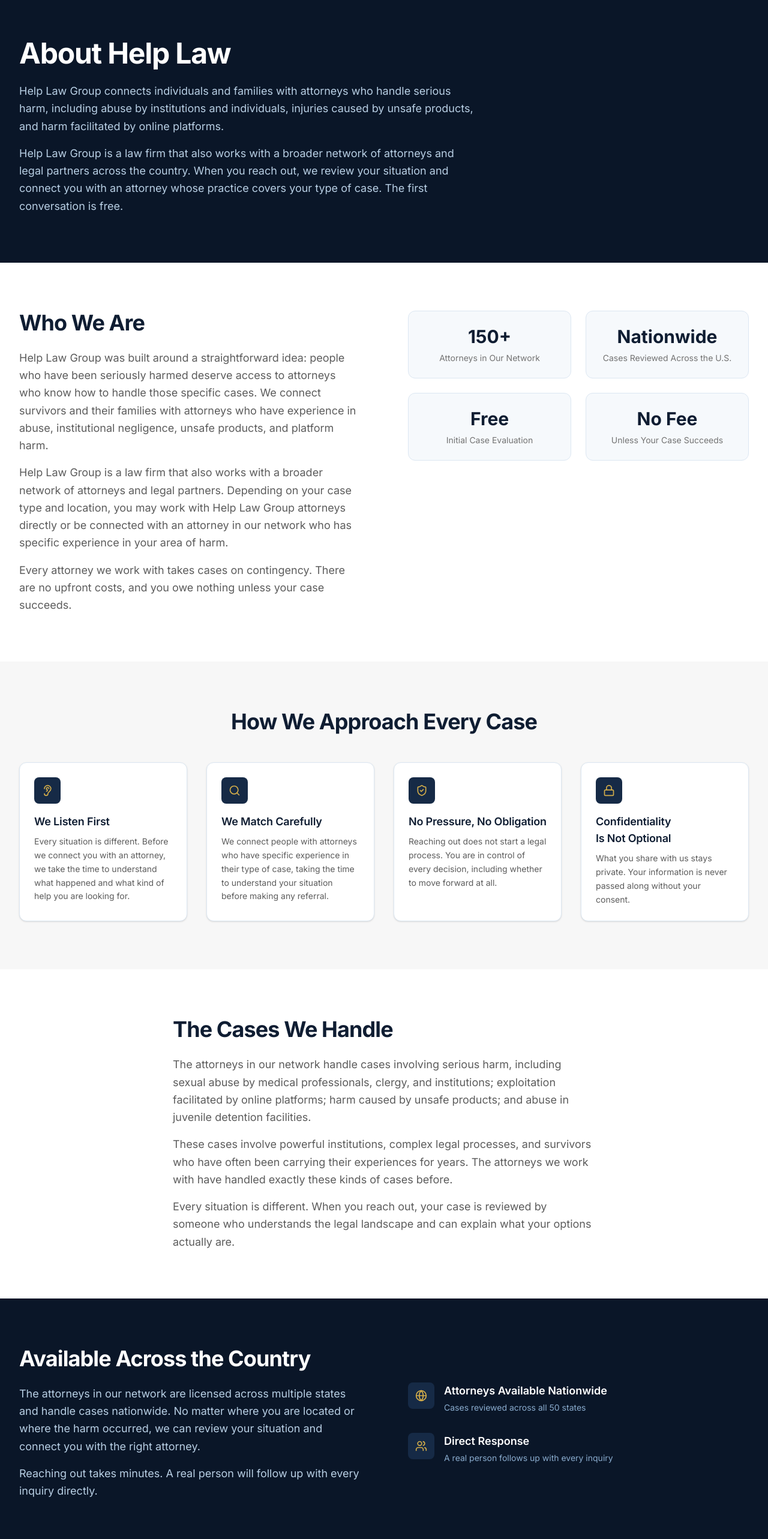
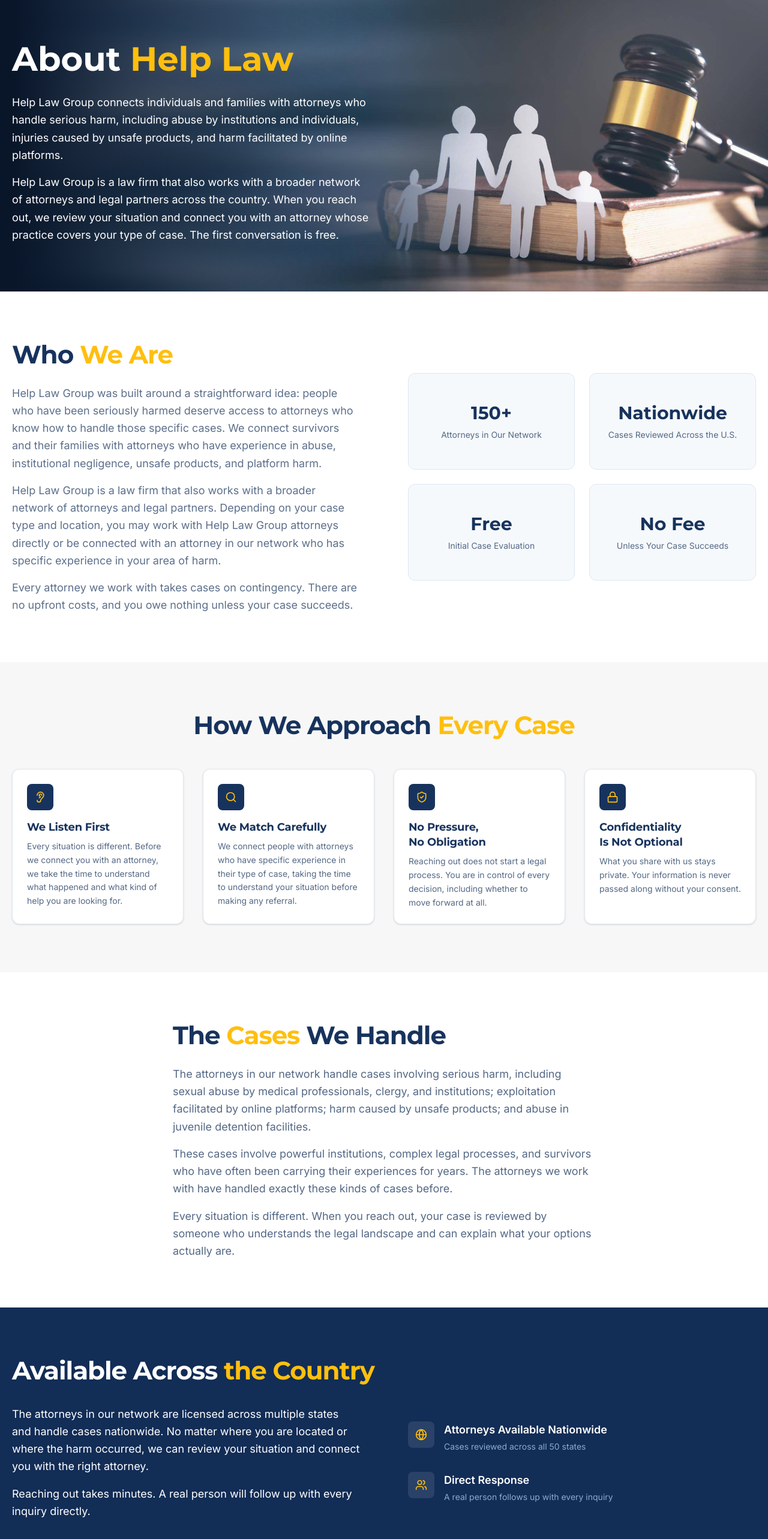
Before and after one commit to Ignition-Point/helplaw-nextjs, a Next.js app: page /about in a window 1280 px wide. Shown: the part 160-2726 px from the top of the page at 60% size. Built offline with nearby package versions, Linux system fonts and the light colour scheme.

Commit message:
feat: work on About,get-legal-help,faq,your-rights pages

```diff
--- a/src/app/about/page.tsx
+++ b/src/app/about/page.tsx
@@ -13,78 +13,91 @@
   return (
     <>
       <Breadcrumbs
-        items={[
-          { label: "Home", href: "/" },
-          { label: "About Us" },
-        ]}
+        items={[{ label: "Home", href: "/" }, { label: "About Us" }]}
       />
 
       {/* ─── SECTION 1: Hero ─── */}
-      <section className="bg-navy-950 py-16 sm:py-20">
-        <div className="mx-auto max-w-7xl px-4 sm:px-6 lg:px-8">
-          <h1 className="text-3xl sm:text-4xl lg:text-5xl font-bold text-white tracking-tight">
-            About Help Law
-          </h1>
-          <p className="mt-6 text-base sm:text-lg text-navy-200 leading-relaxed max-w-3xl">
-            Help Law Group connects individuals and families with attorneys who
-            handle serious harm, including abuse by institutions and individuals,
-            injuries caused by unsafe products, and harm facilitated by online
-            platforms.
-          </p>
-          <p className="mt-4 text-base sm:text-lg text-navy-200 leading-relaxed max-w-3xl">
-            Help Law Group is a law firm that also works with a broader network
-            of attorneys and legal partners across the country. When you reach
-            out, we review your situation and connect you with an attorney whose
-            practice covers your type of case. The first conversation is free.
-          </p>
+      <section
+        className="bg-[#1A365E] py-[40px] md:py-[60px] lg:py-[80px] relative overflow-hidden z-10"
+        style={{
+          backgroundImage: "url(/assets/alt/about-bg-img.jpg)",
+          backgroundSize: "cover",
+          backgroundPosition: "center top",
+          backgroundRepeat: "no-repeat",
+        }}
+      >
+        <div className="absolute -rotate-180 bg-[linear-gradient(270deg,_#09162A_1.84%,_rgba(9,22,42,0)_51.09%)] inset-0 pointer-events-none -z-10" />
+        <div className="mx-auto max-w-7xl px-5">
+          <div className=" w-full max-w-[600px]">
+            <h1 className="heading font-bold text-[32px] md:text-[42px] lg:text-[56px] leading-[1.2] align-middle capitalize text-white tracking-normal">
+              About <span className="text-[#FFBF0F]">Help Law</span>
+            </h1>
+            <p className="mt-6 text-base sm:text-lg text-white leading-relaxed">
+              Help Law Group connects individuals and families with attorneys
+              who handle serious harm, including abuse by institutions and
+              individuals, injuries caused by unsafe products, and harm
+              facilitated by online platforms.
+            </p>
+            <p className="mt-4 text-base sm:text-lg text-white leading-relaxed ">
+              Help Law Group is a law firm that also works with a broader
+              network of attorneys and legal partners across the country. When
+              you reach out, we review your situation and connect you with an
+              attorney whose practice covers your type of case. The first
+              conversation is free.
+            </p>
+          </div>
         </div>
       </section>
 
       {/* ─── SECTION 2 & 3: Who We Are + By the Numbers ─── */}
-      <section className="py-16 sm:py-20 bg-white">
-        <div className="mx-auto max-w-7xl px-4 sm:px-6 lg:px-8">
-          <div className="grid lg:grid-cols-2 gap-14 lg:gap-20">
+      <section className="py-[40px] md:py-[60px] lg:py-[80px] bg-white">
+        <div className="mx-auto max-w-7xl px-5">
+          <div className="grid lg:grid-cols-2 items-center gap-14 lg:gap-20">
             {/* Left: Who We Are */}
             <div>
-              <h2 className="text-2xl sm:text-3xl lg:text-4xl font-bold text-navy-900 tracking-tight">
-                Who We Are
+              <h2 className="heading font-bold text-[28px] md:text-[34px] lg:text-[42px] leading-[1.2] text-[#17335D] tracking-tight">
+                Who <span className="text-[#FFBF0F]">We Are</span>
               </h2>
-              <p className="mt-6 text-base sm:text-lg text-slate-warm-600 leading-relaxed">
+              <p className="mt-6 text-[16px] lg:text-[18px] leading-[140%] font-normal text-[#5C6F8B] leading-relaxed">
                 Help Law Group was built around a straightforward idea: people
                 who have been seriously harmed deserve access to attorneys who
-                know how to handle those specific cases. We connect survivors and
-                their families with attorneys who have experience in abuse,
+                know how to handle those specific cases. We connect survivors
+                and their families with attorneys who have experience in abuse,
                 institutional negligence, unsafe products, and platform harm.
               </p>
-              <p className="mt-4 text-base sm:text-lg text-slate-warm-600 leading-relaxed">
+              <p className="mt-4 text-[16px] lg:text-[18px] leading-[140%] font-normal text-[#5C6F8B] leading-relaxed">
                 Help Law Group is a law firm that also works with a broader
                 network of attorneys and legal partners. Depending on your case
                 type and location, you may work with Help Law Group attorneys
                 directly or be connected with an attorney in our network who has
                 specific experience in your area of harm.
               </p>
-              <p className="mt-4 text-base sm:text-lg text-slate-warm-600 leading-relaxed">
-                Every attorney we work with takes cases on contingency. There are
-                no upfront costs, and you owe nothing unless your case succeeds.
+              <p className="mt-4 text-[16px] lg:text-[18px] leading-[140%] font-normal text-[#5C6F8B] leading-relaxed">
+                Every attorney we work with takes cases on contingency. There
+                are no upfront costs, and you owe nothing unless your case
+                succeeds.
               </p>
             </div>
 
             {/* Right: By the Numbers */}
-            <div className="grid grid-cols-2 gap-6 content-start">
+            <div className="grid sm:grid-cols-2 gap-6 content-start">
               {[
                 { number: "150+", label: "Attorneys in Our Network" },
-                { number: "Nationwide", label: "Cases Reviewed Across the U.S." },
+                {
+                  number: "Nationwide",
+                  label: "Cases Reviewed Across the U.S.",
+                },
                 { number: "Free", label: "Initial Case Evaluation" },
                 { number: "No Fee", label: "Unless Your Case Succeeds" },
               ].map(({ number, label }) => (
                 <div
                   key={label}
-                  className="rounded-xl border border-navy-100 bg-navy-50/50 p-6 text-center"
+                  className="rounded-xl border border-navy-100 bg-navy-50/50 p-6 lg:py-12 p-6 text-center"
                 >
-                  <p className="text-2xl sm:text-3xl font-bold text-navy-900">
+                  <p className="heading text-2xl sm:text-3xl font-bold text-[#17335D]">
                     {number}
                   </p>
-                  <p className="mt-2 text-sm text-slate-warm-500 leading-snug">
+                  <p className="mt-2 text-sm text-[#546885] leading-snug">
                     {label}
                   </p>
                 </div>
@@ -95,10 +108,10 @@
       </section>
 
       {/* ─── SECTION 4: How We Approach Every Case ─── */}
-      <section className="py-16 sm:py-20 bg-slate-warm-50">
-        <div className="mx-auto max-w-7xl px-4 sm:px-6 lg:px-8">
-          <h2 className="text-2xl sm:text-3xl lg:text-4xl font-bold text-navy-900 tracking-tight text-center">
-            How We Approach Every Case
+      <section className="py-[40px] md:py-[60px] lg:py-[80px] bg-slate-warm-50">
+        <div className="mx-auto max-w-7xl px-5">
+          <h2 className="heading font-bold text-[28px] md:text-[34px] lg:text-[42px] leading-[1.2] text-[#17335D] tracking-tight text-center">
+            How We Approach <span className="text-[#FFBF0F]">Every Case</span>
           </h2>
 
           <div className="mt-12 grid sm:grid-cols-2 lg:grid-cols-4 gap-8">
@@ -132,13 +145,13 @@
                 key={title}
                 className="rounded-xl border border-navy-100 bg-white p-6 shadow-sm"
               >
-                <div className="flex h-11 w-11 items-center justify-center rounded-lg bg-navy-800">
-                  <Icon className="h-5 w-5 text-gold-400" />
+                <div className="flex h-11 w-11 items-center justify-center rounded-lg bg-[#17335D]">
+                  <Icon className="h-5 w-5 text-[#FFBF0F]" />
                 </div>
-                <h3 className="mt-4 text-lg font-semibold text-navy-900">
+                <h3 className="heading mt-4 text-lg font-bold text-[#17335D] leading-[140%]">
                   {title}
                 </h3>
-                <p className="mt-2 text-sm text-slate-warm-600 leading-relaxed">
+                <p className="mt-2 text-sm text-[#546885] leading-relaxed">
                   {description}
                 </p>
               </div>
@@ -148,25 +161,25 @@
       </section>
 
       {/* ─── SECTION 5: The Cases We Handle ─── */}
-      <section className="py-16 sm:py-20 bg-white">
+      <section className="py-[40px] md:py-[60px] lg:py-[80px]">
         <div className="mx-auto max-w-3xl px-4 sm:px-6 lg:px-8">
-          <h2 className="text-2xl sm:text-3xl lg:text-4xl font-bold text-navy-900 tracking-tight">
-            The Cases We Handle
+          <h2 className="heading font-bold text-[28px] md:text-[34px] lg:text-[42px] leading-[1.2] text-[#17335D] tracking-tight">
+            The <span className="text-[#FFBF0F]">Cases</span> We Handle
           </h2>
-          <p className="mt-6 text-base sm:text-lg text-slate-warm-600 leading-relaxed">
+          <p className="mt-6 text-[16px] lg:text-[18px] leading-[140%] text-[#546885] leading-relaxed">
             The attorneys in our network handle cases involving serious harm,
             including sexual abuse by medical professionals, clergy, and
             institutions; exploitation facilitated by online platforms; harm
             caused by unsafe products; and abuse in juvenile detention
             facilities.
           </p>
-          <p className="mt-4 text-base sm:text-lg text-slate-warm-600 leading-relaxed">
+          <p className="mt-4 text-[16px] lg:text-[18px] leading-[140%] text-[#546885] leading-relaxed">
             These cases involve powerful institutions, complex legal processes,
             and survivors who have often been carrying their experiences for
-            years. The attorneys we work with have handled exactly these kinds of
-            cases before.
+            years. The attorneys we work with have handled exactly these kinds
+            of cases before.
           </p>
-          <p className="mt-4 text-base sm:text-lg text-slate-warm-600 leading-relaxed">
+          <p className="mt-4 text-[16px] lg:text-[18px] leading-[140%] text-[#546885] leading-relaxed">
             Every situation is different. When you reach out, your case is
             reviewed by someone who understands the legal landscape and can
             explain what your options actually are.
@@ -175,21 +188,21 @@
       </section>
 
       {/* ─── SECTION 6: Available Across the Country ─── */}
-      <section className="py-16 sm:py-20 bg-navy-950">
-        <div className="mx-auto max-w-7xl px-4 sm:px-6 lg:px-8">
-          <div className="grid lg:grid-cols-2 gap-14 lg:gap-20">
+      <section className="py-[40px] md:py-[60px] lg:py-[80px] bg-[#122d56]">
+        <div className="mx-auto max-w-7xl px-5">
+          <h2 className="heading font-bold text-[28px] md:text-[34px] lg:text-[42px] leading-[1.2]  text-white tracking-tight mb-4 md:mb-6 lg:mb-8">
+            Available Across <span className="text-[#FFBF0F]">the Country</span>
+          </h2>
+          <div className="grid lg:grid-cols-2 gap-8 md:gap-14 lg:gap-20 align-super">
             {/* Left: copy */}
             <div>
-              <h2 className="text-2xl sm:text-3xl lg:text-4xl font-bold text-white tracking-tight">
-                Available Across the Country
-              </h2>
-              <p className="mt-6 text-base sm:text-lg text-navy-200 leading-relaxed">
+              <p className="text-base sm:text-lg text-white leading-relaxed">
                 The attorneys in our network are licensed across multiple states
                 and handle cases nationwide. No matter where you are located or
-                where the harm occurred, we can review your situation and connect
-                you with the right attorney.
+                where the harm occurred, we can review your situation and
+                connect you with the right attorney.
               </p>
-              <p className="mt-4 text-base sm:text-lg text-navy-200 leading-relaxed">
+              <p className="mt-4 text-base sm:text-lg text-white leading-relaxed">
                 Reaching out takes minutes. A real person will follow up with
                 every inquiry directly.
               </p>
@@ -198,8 +211,8 @@
             {/* Right: stat items */}
             <div className="flex flex-col justify-center gap-8">
               <div className="flex items-start gap-4">
-                <div className="flex h-11 w-11 shrink-0 items-center justify-center rounded-lg bg-navy-800">
-                  <Globe className="h-5 w-5 text-gold-400" />
+                <div className="flex h-11 w-11 shrink-0 items-center justify-center rounded-lg bg-[white]/[0.1]">
+                  <Globe className="h-5 w-5 text-[#FFBF0F]" />
                 </div>
                 <div>
                   <p className="text-lg font-semibold text-white">
@@ -212,8 +225,8 @@
               </div>
 
               <div className="flex items-start gap-4">
-                <div className="flex h-11 w-11 shrink-0 items-center justify-center rounded-lg bg-navy-800">
-                  <Users className="h-5 w-5 text-gold-400" />
+                <div className="flex h-11 w-11 shrink-0 items-center justify-center rounded-lg bg-[white]/[0.1]">
+                  <Users className="h-5 w-5 text-[#FFBF0F]" />
                 </div>
                 <div>
                   <p className="text-lg font-semibold text-white">
@@ -230,19 +243,35 @@
       </section>
 
       {/* ─── CTA Band ─── */}
-      <section className="py-14 sm:py-16 bg-gold-500">
+      <section className="py-[40px] md:py-[60px] lg:py-[80px] bg-white">
         <div className="mx-auto max-w-3xl px-4 sm:px-6 lg:px-8 text-center">
-          <h2 className="text-2xl sm:text-3xl font-bold text-navy-950 tracking-tight">
-            Ready to Learn About Your Options?
+          <h2 className="heading font-bold text-[28px] md:text-[34px] lg:text-[42px] leading-[1.2] text-[#17335D] tracking-tight">
+            <span className="text-[#FFBF0F]">Ready to Learn</span> About Your
+            Options?
           </h2>
-          <p className="mt-3 text-base text-navy-900/80">
+          <p className="mt-3 text-[16px] lg:text-[18px] leading-[140%] font-normal text-[#5C6F8B]">
             The first conversation is free. No obligation. No pressure.
           </p>
           <Link
             href="/cases"
-            className="mt-6 inline-flex items-center justify-center rounded-full bg-navy-900 px-8 py-3.5 text-base font-semibold text-white transition-all hover:bg-navy-800"
+            className="mt-6 inline-flex items-center gap-2 rounded-full font-medium text-[14px] lg:text-[16px] leading-[100%] tracking-[0%] bg-[#122D56] px-[18px] py-[15px] text-white hover:bg-[#1A365E] transition-all"
           >
             Get a Free Case Evaluation
+            <svg
+              xmlns="http://www.w3.org/2000/svg"
+              width="20"
+              height="20"
+              viewBox="0 0 20 20"
+              fill="none"
+              className="transition-transform group-hover:translate-x-1"
+            >
+              <path
+                fill-rule="evenodd"
+                clip-rule="evenodd"
+                d="M7.5 5.625C7.15482 5.625 6.875 5.34518 6.875 5C6.875 4.65482 7.15482 4.375 7.5 4.375H15C15.3452 4.375 15.625 4.65482 15.625 5V12.5C15.625 12.8452 15.3452 13.125 15 13.125C14.6548 13.125 14.375 12.8452 14.375 12.5V6.50888L5.44194 15.4419C5.19786 15.686 4.80214 15.686 4.55806 15.4419C4.31398 15.1979 4.31398 14.8021 4.55806 14.5581L13.4911 5.625H7.5Z"
+                fill="currentColor"
+              />
+            </svg>
           </Link>
         </div>
       </section>
--- a/src/components/FAQAccordion.tsx
+++ b/src/components/FAQAccordion.tsx
@@ -21,10 +21,10 @@
           value={`item-${i}`}
           className="border-navy-100"
         >
-          <AccordionTrigger className="text-base font-semibold text-navy-900 hover:no-underline hover:text-navy-700">
+          <AccordionTrigger className="heading cursor-pointer text-base font-semibold text-[#122D56] hover:no-underline hover:text-navy-700">
             {item.q}
           </AccordionTrigger>
-          <AccordionContent className="text-base text-slate-warm-600 leading-relaxed">
+          <AccordionContent className="text-base leading-[140%] text-[#546885] leading-relaxed">
             {item.a}
           </AccordionContent>
         </AccordionItem>
```
Also changed, not shown: src/app/faq/page.tsx (+12 -12 lines), src/app/get-legal-help/page.tsx (+19 -19 lines), src/app/page.tsx (+10 -11 lines), src/app/your-rights/page.tsx (+28 -28 lines), src/components/GetLegalHelpForm.tsx (+8 -8 lines), public/assets/alt/about-bg-img.jpg (added).
